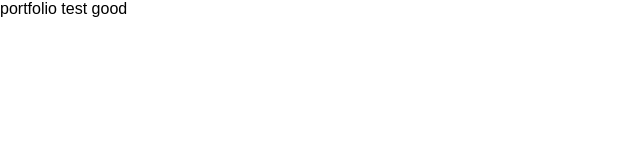
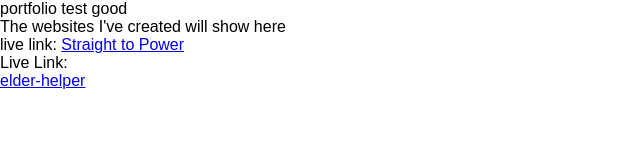
Before and after one commit to makingentropy/ecportfolio2017, a website: page public/index.html in a window 1280 px wide. Shown: the whole page, without its empty margins (0-640 px from the left). Drawn offline with nearby package versions, Linux system fonts and the light colour scheme.

Commit message:
added page for elderhelper

```diff
--- /dev/null
+++ b/public/includes/dynamic_elderHelper.html
@@ -0,0 +1,4 @@
+
+
+Live Link: <br>
+<a href="https://elderhelper.herokuapp.com/">elder-helper</a>
--- a/public/index.html
+++ b/public/index.html
@@ -7,9 +7,12 @@
     <script src="/js/app.js" charset="utf-8"></script>
     <link rel="stylesheet" href="/css/normalize.css">
     <link rel="stylesheet" href="/css/style.css">
-
   </head>
   <body ng-controller="appjsController as ctrl">
     {{ctrl.test}}
+    <div ng-include="'includes/dynamic_menu.html'"></div>
+    <div ng-include="'includes/dynamic_game.html'"></div>
+    <div ng-include="'includes/dynamic_elderHelper.html'"></div>
+
   </body>
 </html>
```
